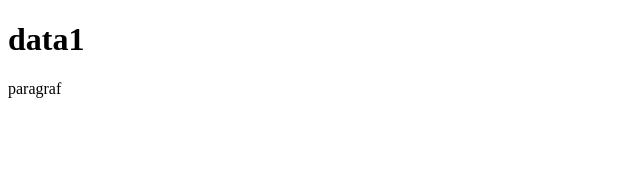
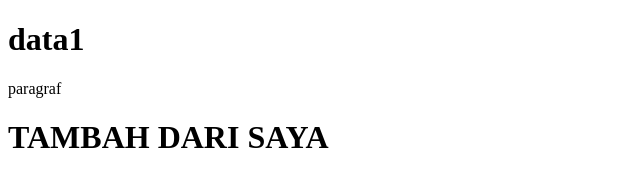
Before and after one commit to L200190217/coba1, a plain HTML site: page index.html in a window 1280 px wide. Shown: the whole page, without its empty margins (0-640 px from the left). Drawn offline with Linux system fonts and the light colour scheme.

Commit message:
create new headline

```diff
--- a/index.html
+++ b/index.html
@@ -9,6 +9,6 @@
 <body>
     <h1>data1</h1>
     <p>paragraf</p>
-
+    <H1>	TAMBAH DARI SAYA</H1>
 </body>
 </html>
```
